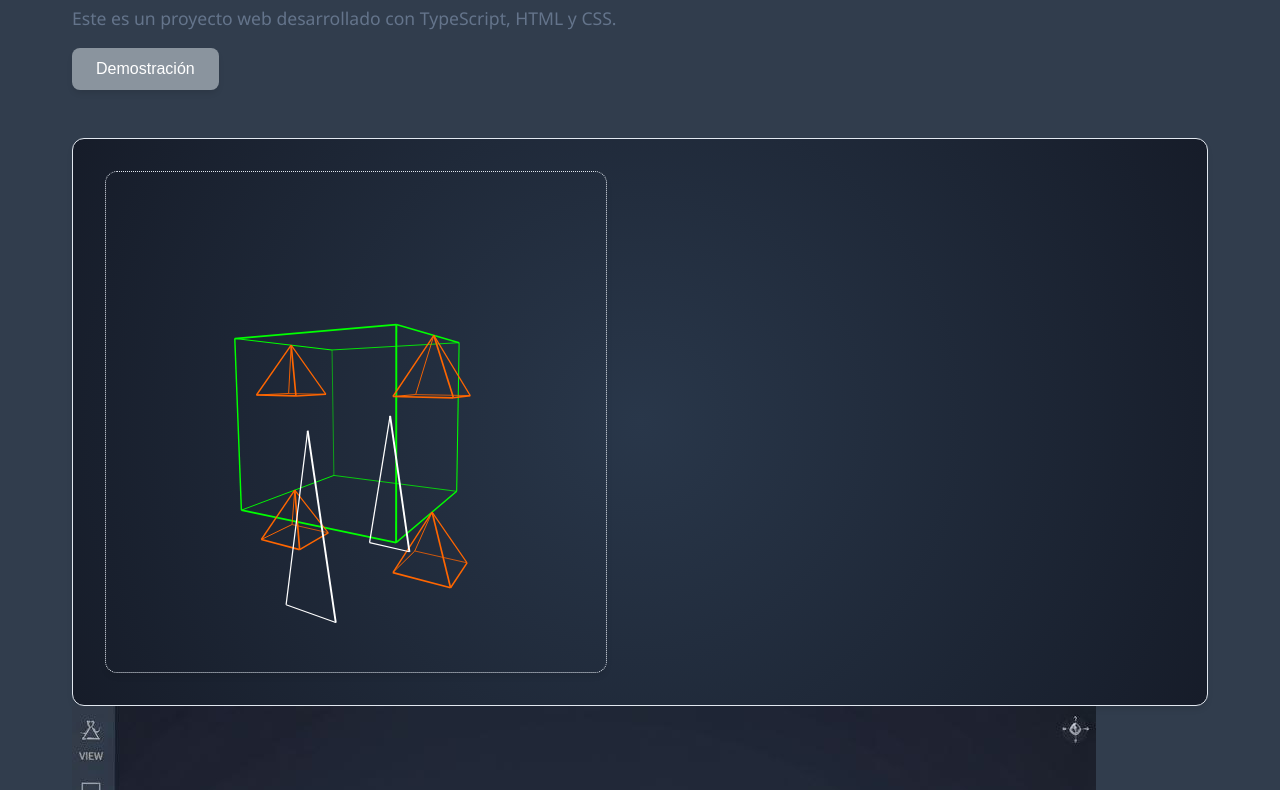
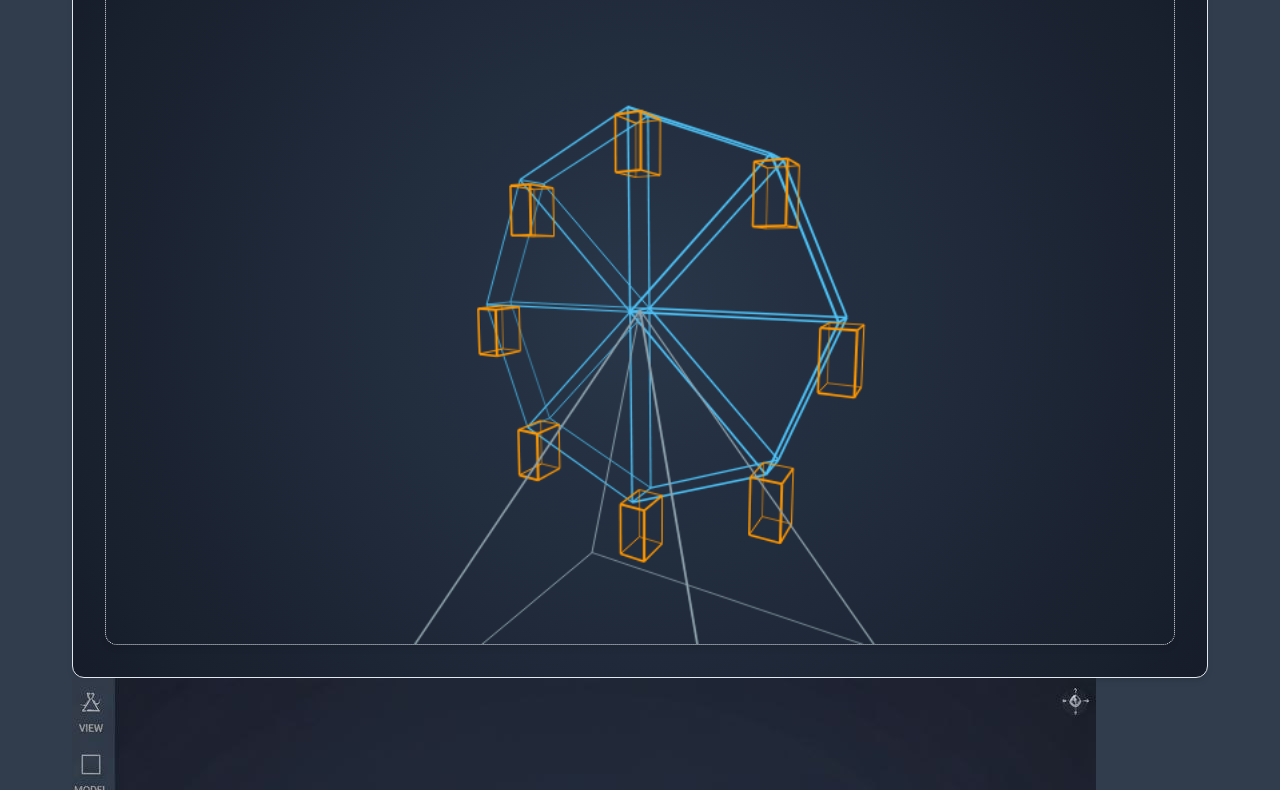
Before and after one commit to stripTM/noria_3d, a website with bundled scripts: page public/index.html in a window 1280 px wide. Shown: the part 233-1023 px from the top of the page. Built offline with nearby package versions, Linux system fonts and the light colour scheme.

Commit message:
Asemejar objetos a noria

```diff
--- a/public/index.html
+++ b/public/index.html
@@ -7,7 +7,7 @@
     <link rel="stylesheet" href="styles.css">
 </head>
 <body>
-    <header>
+    <!-- <header>
         <h1>Noria 3D</h1>
         <nav>
             <ul>
@@ -16,18 +16,17 @@
                 <li><a href="#contacto">Contacto</a></li>
             </ul>
         </nav>
-    </header>
+    </header> -->
 
     <main>
         <section id="inicio">
             <h2>Bienvenido a Noria 3D</h2>
             <p>Este es un proyecto web desarrollado con TypeScript, HTML y CSS.</p>
-            <button id="demo-button">Demostración</button>
         </section>
 
         <section id="content">
             <div id="app-container">
-                <canvas id="noria-canvas" width="500" height="500"></canvas>
+                <canvas id="noria-canvas" width="800" height="500"></canvas>
                 <!-- Contenido dinámico generado por TypeScript -->
             </div>
             <img src="boceto.jpg" alt="Boceto"/>
--- a/public/styles.css
+++ b/public/styles.css
@@ -118,10 +118,8 @@ button:active {
     min-height: 400px;
 }
 #noria-canvas {
-    /*
     width: 100%;
     height: 100%;
-    */
     display: block;
     border: 1px dotted var(--border-color);
     border-radius: 12px;
--- a/src/app/NoriaApp.ts
+++ b/src/app/NoriaApp.ts
@@ -34,11 +34,6 @@ export class NoriaApp {
     }
 
     private setupEventListeners(): void {
-        const demoButton = document.getElementById('demo-button');
-        if (demoButton) {
-            demoButton.addEventListener('click', () => this.render());
-        }
-
         const canvas = this.container.querySelector('canvas');
         if (!canvas) return;
 
--- a/src/geometry/cube.ts
+++ b/src/geometry/cube.ts
@@ -1,27 +1,57 @@
 import type { Obj3D } from '../domain/types.js';
 
+// Rueda de la noria: aro circular con radios y cubo central (eje)
+// Rota alrededor del eje X. Los vértices están en el plano Y-Z.
+const N = 8;    // segmentos del aro
+const R = 1.8;  // radio de la rueda
+const W = 0.18; // semiprofundidad del aro (eje X)
+
 export function createCube(): Obj3D {
-    const vertices = new Float32Array([
-        -1, -1,  1,   // 0
-         1, -1,  1,   // 1
-         1,  1,  1,   // 2
-        -1,  1,  1,   // 3
-        -1, -1, -1,   // 4
-         1, -1, -1,   // 5
-         1,  1, -1,   // 6
-        -1,  1, -1    // 7
-    ]);
-    const indices = new Uint16Array([
-        0, 1, 1, 2, 2, 3, 3, 0, // Cara frontal
-        4, 5, 5, 6, 6, 7, 7, 4, // Cara trasera
-        0, 4, 1, 5, 2, 6, 3, 7  // Conexiones laterales
-    ]);
+    const nv = N * 2 + 2; // aro delantero + aro trasero + 2 puntos de cubo
+    const vertices = new Float32Array(nv * 3);
+
+    for (let k = 0; k < N; k++) {
+        const a = (2 * Math.PI * k) / N;
+        const y = R * Math.sin(a);
+        const z = R * Math.cos(a);
+        // Aro delantero (x = -W)
+        vertices[k * 3]     = -W;
+        vertices[k * 3 + 1] = y;
+        vertices[k * 3 + 2] = z;
+        // Aro trasero (x = +W)
+        vertices[(N + k) * 3]     =  W;
+        vertices[(N + k) * 3 + 1] = y;
+        vertices[(N + k) * 3 + 2] = z;
+    }
+    // Cubo delantero — índice 2*N
+    vertices[2 * N * 3]     = -W;
+    vertices[2 * N * 3 + 1] =  0;
+    vertices[2 * N * 3 + 2] =  0;
+    // Cubo trasero — índice 2*N + 1
+    vertices[(2 * N + 1) * 3]     = W;
+    vertices[(2 * N + 1) * 3 + 1] = 0;
+    vertices[(2 * N + 1) * 3 + 2] = 0;
+
+    const pairs: number[] = [];
+    // Aro delantero
+    for (let k = 0; k < N; k++) pairs.push(k, (k + 1) % N);
+    // Aro trasero
+    for (let k = 0; k < N; k++) pairs.push(N + k, N + (k + 1) % N);
+    // Radios delanteros (cubo → aro)
+    for (let k = 0; k < N; k++) pairs.push(2 * N, k);
+    // Radios traseros
+    for (let k = 0; k < N; k++) pairs.push(2 * N + 1, N + k);
+    // Eje (cubo delantero ↔ trasero)
+    pairs.push(2 * N, 2 * N + 1);
+    // Conectores de profundidad (aro delantero ↔ trasero)
+    for (let k = 0; k < N; k++) pairs.push(k, N + k);
+
     return {
         vertices,
-        indices,
+        indices: new Uint16Array(pairs),
         rotationAxis: 'x',
         endAngle: Math.PI * 2,
-        projected: new Float32Array(vertices.length / 3 * 2),
-        depths: new Float32Array(vertices.length / 3),
+        projected: new Float32Array(nv * 2),
+        depths: new Float32Array(nv),
     };
 }
--- a/src/geometry/pyramid.ts
+++ b/src/geometry/pyramid.ts
@@ -1,35 +1,45 @@
 import type { Obj3D } from '../domain/types.js';
 
-const FRONT_VERTICES: [number, number, number][] = [
-    [0, -1, -1],
-    [0, -1,  1],
-    [0,  1, -1],
-    [0,  1,  1],
-];
+// Cabinas de la noria: cajas rectangulares que cuelgan del aro.
+// La contra-rotación (endAngle = -2π) cancela la rotación de la rueda,
+// por lo que las cabinas permanecen erguidas como góndolas reales.
+const N = 8;      // número de cabinas (debe coincidir con cube.ts)
+const R = 1.8;    // radio de la rueda (debe coincidir con cube.ts)
+const hw = 0.18;  // semiancho X
+const top = 0.05; // offset superior Y desde el punto de enganche
+const bot = 0.55; // offset inferior Y
+const hd = 0.13;  // semiprofundidad Z
 
-export function createPyramids(cubeIndex: number): Obj3D[] {
-    const s = 1 / 3;
-    const indices = new Uint16Array([
-        0, 1, 1, 2, 2, 3, 3, 0, // Base
-        0, 4, 1, 4, 2, 4, 3, 4  // Aristas laterales al ápice
-    ]);
-    // Geometría local compartida: ápice en el origen, base paralela al plano XZ hacia abajo (+Y)
+// Vértices locales compartidos por todas las cabinas
 const localVertices = new Float32Array([
-         s, 2 * s, -s,  // 0 base
-        -s, 2 * s, -s,  // 1 base
-        -s, 2 * s,  s,  // 2 base
-         s, 2 * s,  s,  // 3 base
-         0, 0,      0   // 4 ápice = pivote
+    -hw, top, -hd,  // 0 superior-frontal-izquierda
+     hw, top, -hd,  // 1 superior-frontal-derecha
+     hw, top,  hd,  // 2 superior-trasera-derecha
+    -hw, top,  hd,  // 3 superior-trasera-izquierda
+    -hw, bot, -hd,  // 4 inferior-frontal-izquierda
+     hw, bot, -hd,  // 5 inferior-frontal-derecha
+     hw, bot,  hd,  // 6 inferior-trasera-derecha
+    -hw, bot,  hd,  // 7 inferior-trasera-izquierda
 ]);
 
-    return FRONT_VERTICES.map(([cx, cy, cz]) => ({
+const indices = new Uint16Array([
+    0, 1,  1, 2,  2, 3,  3, 0,  // cara superior
+    4, 5,  5, 6,  6, 7,  7, 4,  // cara inferior
+    0, 4,  1, 5,  2, 6,  3, 7,  // aristas verticales
+]);
+
+export function createPyramids(wheelIndex: number): Obj3D[] {
+    return Array.from({ length: N }, (_, k) => {
+        const a = (2 * Math.PI * k) / N;
+        return {
             vertices: localVertices,
             indices,
             rotationAxis: 'x' as const,
             endAngle: -Math.PI * 2,
-        projected: new Float32Array(5 * 2),
-        depths: new Float32Array(5),
-        parentIndex: cubeIndex,
-        offset: [cx, cy, cz],
-    }));
+            projected: new Float32Array(8 * 2),
+            depths: new Float32Array(8),
+            parentIndex: wheelIndex,
+            offset: [0, R * Math.sin(a), R * Math.cos(a)] as [number, number, number],
+        };
+    });
 }
--- a/src/geometry/triangle.ts
+++ b/src/geometry/triangle.ts
@@ -1,31 +1,34 @@
 import type { Obj3D } from '../domain/types.js';
 
-// Con viewY=-PI/2 la cámara mira a lo largo del eje X.
-// Las caras delantera y trasera visibles son el plano YZ a x=+1 y x=-1.
-// Ápice en el centro de cada cara (x=±1, y=0, z=0).
-// Base 1 unidad por debajo del cubo (y=+2 en canvas = abajo en pantalla).
-// Anchura de base = 1/3 del cubo → semiancho w=1/3 en eje Z.
-
-const w = 1 / 3;
-const baseY = 2; // y positivo = abajo en pantalla
-
-const indices = new Uint16Array([
-    0, 1, // ápice -> base izq
-    1, 2, // base
-    2, 0  // base der -> ápice
-]);
+// Estructura de soporte de la noria: cuatro patas en forma de X
+// que parten del cubo central (eje) y se anclan al suelo.
+// No rota (endAngle = 0).
+const GY = 4.0;  // nivel del suelo (Y positivo = abajo en pantalla)
+const GS = 2.0;  // apertura de las patas (X y Z desde el centro)
 
 export function createTriangles(): Obj3D[] {
-    return [1, -1].map((x) => ({
-        vertices: new Float32Array([
-             x,     0,  0, // 0 ápice — centro de la cara
-             x, baseY, -w, // 1 base izquierda
-             x, baseY,  w, // 2 base derecha
-        ]),
+    const vertices = new Float32Array([
+           0,    0,    0,  // 0 cubo central (eje de la rueda)
+        -GS,  GY,  -GS,  // 1 pata delantera-izquierda
+         GS,  GY,  -GS,  // 2 pata delantera-derecha
+        -GS,  GY,   GS,  // 3 pata trasera-izquierda
+         GS,  GY,   GS,  // 4 pata trasera-derecha
+    ]);
+
+    const indices = new Uint16Array([
+        0, 1,  0, 2,  0, 3,  0, 4,  // patas desde el cubo
+        1, 2,                         // barra delantera del suelo
+        3, 4,                         // barra trasera del suelo
+        1, 3,                         // barra izquierda del suelo
+        2, 4,                         // barra derecha del suelo
+    ]);
+
+    return [{
+        vertices,
         indices,
         rotationAxis: 'x' as const,
         endAngle: 0,
-        projected: new Float32Array(3 * 2),
-        depths: new Float32Array(3),
-    }));
+        projected: new Float32Array(5 * 2),
+        depths: new Float32Array(5),
+    }];
 }
--- a/src/rendering/CanvasRenderer.ts
+++ b/src/rendering/CanvasRenderer.ts
@@ -6,8 +6,10 @@ export class CanvasRenderer {
 
         objects.forEach((obj, objIdx) => {
             const { projected, indices, depths } = obj;
-            // Cubo (idx 0) verde; pirámides (idx 1-4) naranja; triángulos (idx > 4) blanco
-            const color = objIdx === 0 ? '#00ff00' : objIdx <= 4 ? '#ff6600' : '#ffffff';
+            // Rueda (idx 0): azul claro; cabinas (con parentIndex): naranja; soportes: gris
+            const color = objIdx === 0 ? '#4fc3f7'
+                : obj.parentIndex !== undefined ? '#ff9800'
+                : '#90a4ae';
 
             // Rango de profundidad del objeto para normalizar
             let minD = Infinity, maxD = -Infinity;
```
Lines whose indentation alone changed are shown as unchanged.
